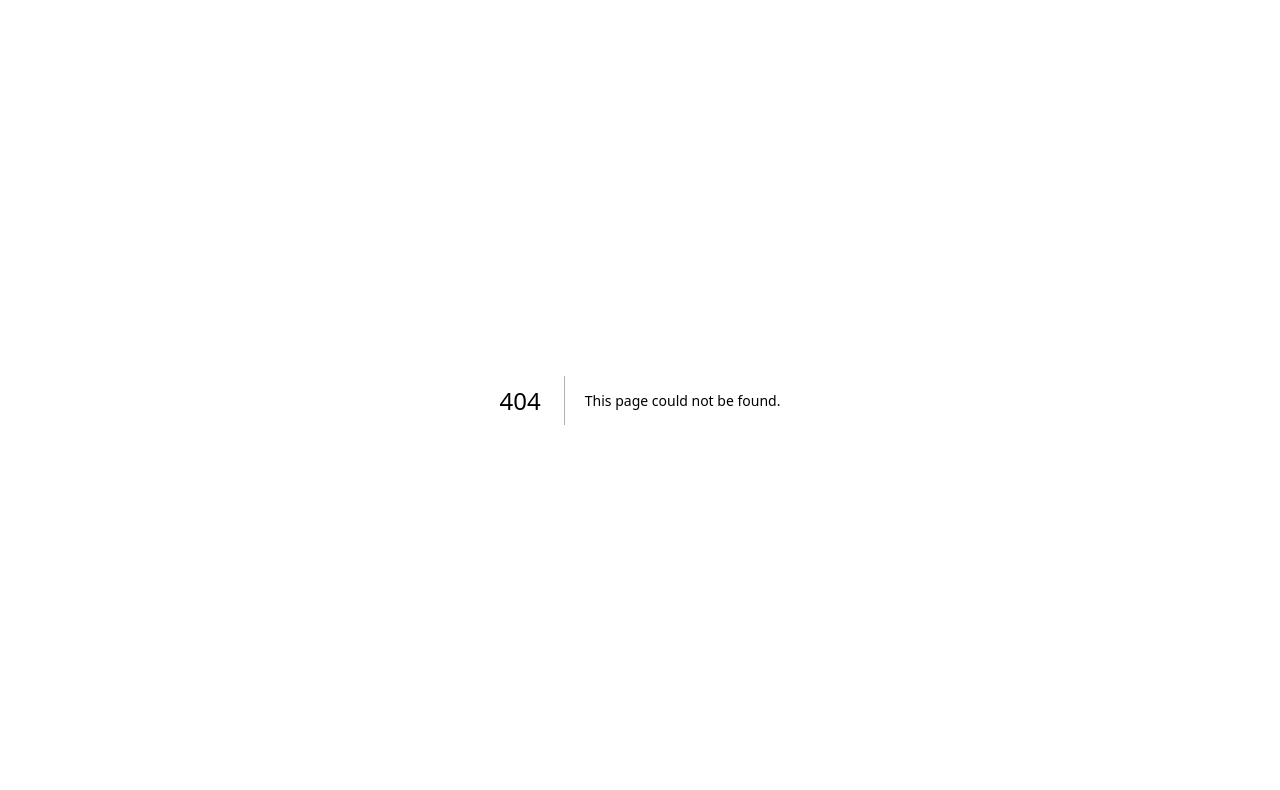
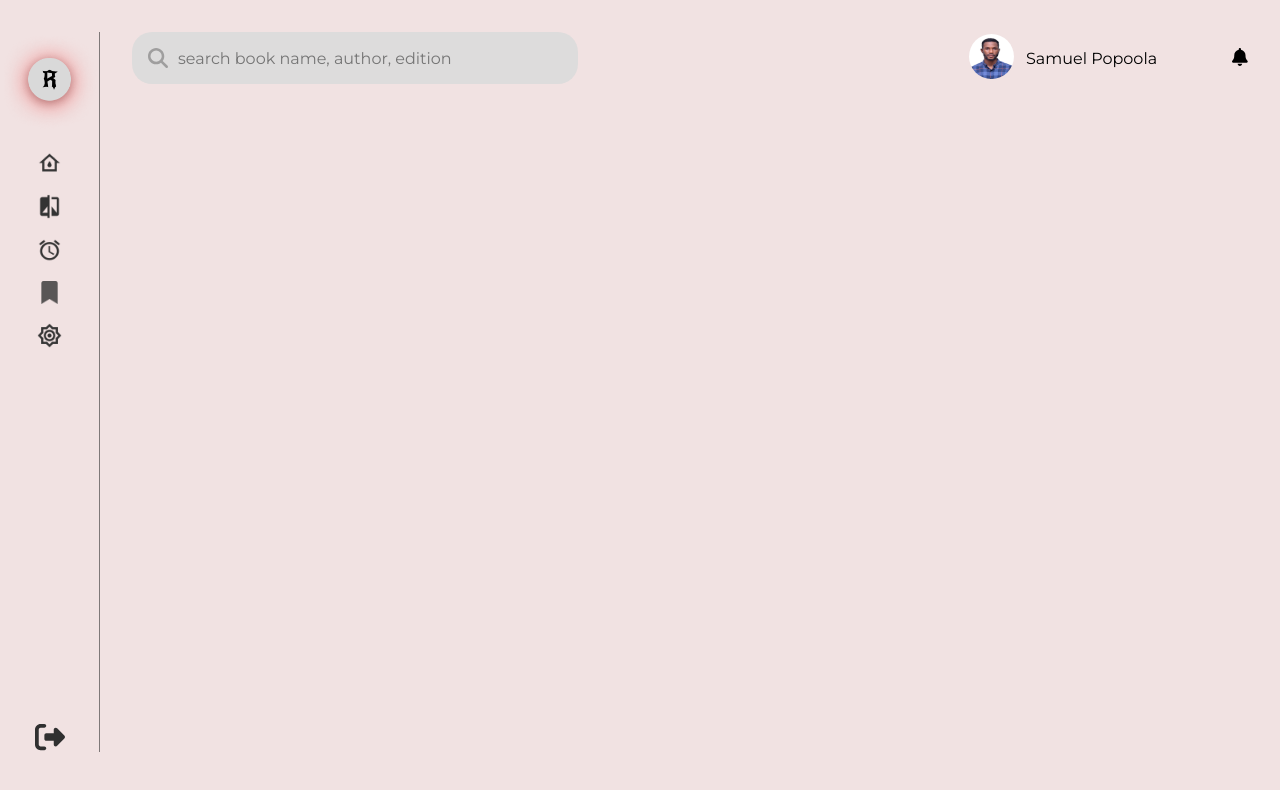
Before and after one commit to Tobby8629/Book_E-Commerce, a Next.js app: page /books in a window 1280 px wide. Before the commit this address had no page. Shown: the top 790 px of the page. Built offline with nearby package versions, Linux system fonts and the light colour scheme; a web font is replaced by a local one.

Commit message:
Create search bar

```diff
--- /dev/null
+++ b/component/layout.tsx
@@ -0,0 +1,28 @@
+import Sidebar from "./sidebar";
+import PropTypes from 'prop-types';
+import { ReactNode } from 'react';
+
+interface LayoutProps {
+  side: boolean;
+  changeicon: () => void;
+  children: ReactNode;
+}
+
+const Layout = ({side, children, changeicon}: LayoutProps ) => {
+
+    return (
+      <>
+        <Sidebar side = {side} changeicon={changeicon} />
+          {children}
+      </>
+
+     );
+}
+
+Layout.propTypes = {
+    side: PropTypes.bool.isRequired,
+    children: PropTypes.element.isRequired,
+    changeicon: PropTypes.func.isRequired
+  };
+
+export default Layout;
--- /dev/null
+++ b/component/search/search.module.css
@@ -0,0 +1,133 @@
+.search {
+  position: fixed;
+  top:0;
+  width: calc(100% - 100px);
+  background-color: #f1e2e2;
+  padding: 1rem 2rem;
+  padding-top: 2rem;
+  display: flex;
+  justify-content: space-between;
+  z-index: 99;
+}
+
+.searchpage {
+  height: 100vh;
+  position: fixed;
+  width: calc(100% - 100px);
+  right: 0;
+  backdrop-filter: blur(40px);
+  padding: 0rem 3rem;
+  margin-top: 5rem;
+  display: flex;
+  justify-content: space-between;
+  flex-wrap: wrap;
+  overflow: scroll;
+}
+
+.column {
+  display: flex;
+  flex-direction: column;
+  width: 23%;
+  margin: 10px 0;
+}
+
+.column .image img {
+  width: 100%;
+  height: 100%;
+}
+
+.sorry {
+  display: flex;
+  justify-content: center;
+  width: 80%;
+  margin: auto;
+}
+
+.sorry h3 {
+  font-family: 'Montserrat', sans-serif;
+  font-size: 50px;
+  line-height: 60px;
+  text-align: center;
+}
+
+.column h3,
+.column p {
+  text-align: center;
+  font-family: 'Montserrat', sans-serif;
+  text-transform: capitalize;
+
+}
+
+.inputsearch {
+  background-color: rgba(220, 220, 220, 0.89);
+  border-radius: 20px;
+  width: 40%;
+  padding: 1rem;
+  display: flex;
+  align-items: center;
+}
+
+.inputsearch input {
+  background-color: transparent;
+  outline: none;
+  border: 0px;
+  font-size: 20px;
+  width: calc(100% - 22px);
+  font-family: 'Montserrat', sans-serif;
+  font-size: 16px;
+}
+
+.inputsearch svg {
+  font-size: 20px;
+  color: rgba(150, 150, 150, 0.89);
+  margin-right: 10px;
+}
+
+.userdata {
+  width: 25%;
+  display: flex;
+  justify-content: space-between;
+  align-items: center;
+}
+
+.user {
+  display: flex;
+  align-items: center;
+}
+
+.user p {
+  font-family: 'Montserrat', sans-serif;
+  font-size: 16px;
+  text-align: left;
+}
+
+.image {
+ margin-right: 12px;
+}
+
+.image img {
+  width: 45px;
+  height: 45px;
+  border-radius: 30px;
+}
+
+.svg svg {
+  font-size: 18px;
+}
+
+@media (max-width: 768px) {
+  .search {
+  padding: 1rem;
+  padding-top: 2rem;
+  background-color: #f1e2e2;
+}
+
+.inputsearch {
+  width: 45%;
+}
+
+.userdata {
+  width: 38%;
+}
+
+}
--- /dev/null
+++ b/component/search/search.tsx
@@ -0,0 +1,40 @@
+import { FontAwesomeIcon } from '@fortawesome/react-fontawesome';
+import styles from './search.module.css'
+import PropTypes from 'prop-types';
+import { faBell, faSearch } from '@fortawesome/free-solid-svg-icons';
+import { useState } from 'react';
+
+interface SearchProps {
+  free: (event: string) => void;
+  off: boolean;
+}
+
+const Search = ({ free, off}: SearchProps) => {
+
+    return (
+     <div className={styles.search}>
+        <label className={styles.inputsearch} >
+          {off ? <FontAwesomeIcon icon={faSearch}/> : null }
+          <input placeholder="search book name, author, edition"  onChange={(event)=>free(event.target.value)}  />
+        </label>
+        <div className={styles.userdata}>
+          <div className={styles.user}>
+            <div className={styles.image}>
+              <img src='sam.jpg' />
+            </div>
+            <p>Samuel Popoola</p>
+          </div>
+          <div className={styles.svg}>
+            <FontAwesomeIcon icon={faBell} />
+          </div>
+        </div>
+     </div>
+    );
+}
+
+Search.propTypes = {
+  free: PropTypes.func.isRequired,
+  off: PropTypes.bool.isRequired
+};
+
+export default Search;
--- /dev/null
+++ b/component/search/searchpage.tsx
@@ -0,0 +1,53 @@
+import styles from "./search.module.css"
+import PropTypes from 'prop-types'
+import AOS from 'aos';
+import 'aos/dist/aos.css'
+import { useEffect } from "react";
+
+interface ReelItem {
+    id: number;
+    image: string;
+    title: string;
+    author: string
+  }
+
+interface Searchpage {
+    reel: ReelItem[];
+  }
+const Searchpage = ({reel}: Searchpage) => {
+    useEffect(() => {
+        if (typeof window !== 'undefined') {
+          AOS.init({duration: 1500}); // Initialize AOS on the client side
+        }
+      }, []);
+    return (
+     <div className={styles.searchpage} data-aos = "zoom-out">
+     {reel.length > 0 ?
+       reel.map((e) => (
+        <div key={e.id} className={styles.column}>
+          <div className={styles.image}>
+            <img src={e.image} alt={e.title}/>
+          </div>
+         <h3>{e.title}</h3>
+         <p>{e.author}</p>
+        </div>
+       )) :
+       <div className={styles.sorry}>
+         <h3>Sorry! Couldn't find a book or author with such name....</h3>
+      </div>
+     }
+     </div>
+    );
+}
+
+Searchpage.propTypes = {
+    reel: PropTypes.arrayOf(
+      PropTypes.shape({
+        id: PropTypes.number.isRequired,
+        image: PropTypes.string.isRequired,
+        title: PropTypes.string.isRequired,
+        author: PropTypes.string.isRequired,
+      })
+    ).isRequired,
+  };
+export default Searchpage;
--- a/component/sidebar.tsx
+++ b/component/sidebar.tsx
@@ -1,39 +1,135 @@
-import React from 'react'
+import React, { useState } from 'react'
 import styles from '@/styles/nav.module.css'
 import { FontAwesomeIcon } from '@fortawesome/react-fontawesome';
-import { faRightFromBracket } from '@fortawesome/free-solid-svg-icons';
+import { faRightFromBracket, faBars, faTimes } from '@fortawesome/free-solid-svg-icons';
 import PropTypes from 'prop-types';
+import Search from './search/search';
+import Searchpage from './search/searchpage';
 
 interface SidebarProps {
   side: boolean;
+  changeicon: () => void;
 }
 
-function Sidebar({ side }: SidebarProps) {
+function Sidebar({ side,changeicon }: SidebarProps) {
+  const book = [
+    {
+      id: 1,
+      title: "tears of the sun",
+      author: "chinua achebe",
+      image: 'book1.png'
+    },
+    {
+      id: 2,
+      title: "tears of the sun",
+      author: "popoola samuel",
+      image: 'book2.png'
+    },
+    {
+      id: 3,
+      title: "tears of the sun",
+      author: "chinua achebe",
+      image: 'book3.png'
+    },
+    {
+      id: 4,
+      title: "tears of the sun",
+      author: "chinua achebe",
+      image: 'book4.png'
+    },
+    {
+      id: 5,
+      title: "tears of the sun",
+      author: "chinua achebe",
+      image: 'book1.png'
+    },
+    {
+      id:6,
+      title: "tears of the sun",
+      author: "chinua achebe",
+      image: 'book1.png'
+    },
+    {
+      id: 7,
+      title: "tears of the sun",
+      author: "chinua achebe",
+      image: 'book2.png'
+    },
+    {
+      id: 8,
+      title: "tears of the sun",
+      author: "chinua achebe",
+      image: 'book3.png'
+    }
+
+  ]
+  const [open, setopen] = useState(false)
+  const [off, setoff] = useState(true)
+  const [text, settext] = useState('')
+  const free = (event: string) => {
+    event === "" ? setoff(true) : setoff(false)
+    event === "" ? setopen(false) : setopen(true)
+    settext(event)
+  }
+  const reel = book.filter((b)=> b.author.includes(text.toLocaleLowerCase()) || b.title.includes(text.toLocaleLowerCase()))
   return (
-    <nav id ='nav' className={side ? styles.sideoff : styles.sideon}>
+    <>
+      <div className='desktop'>
+        <Search free = {free} off = {off} />
+        {open ? <Searchpage reel={reel} /> : null}
+      </div>
+      <div className='mobile drag' onClick={changeicon}>
+          <FontAwesomeIcon icon={side ? faBars : faTimes} />
+      </div>
+      <nav id ='nav' className={side ? styles.sideoff : styles.sideon}>
       <div className={styles.wrapper}>
       <div className={styles.all}>
         <div className={styles.logo}>
-          <img src='logo.png' alt='logo' />
+          <a href='/'>
+            <img src='logo.png' alt='logo' />
+          </a>
         </div>
         <div className={styles.menu}>
-          <div><img src='home.png' alt='home' /></div>
-          <div><img src='books.png' alt='books' /></div>
-          <div><img src='schedule.png' alt='schedule' /></div>
-          <div><img src='vector.png' alt='Vector' /></div>
-          <div><img src='settings.png' alt='settings' /></div>
+          <div>
+            <a href='/'>
+              <img src='home.png' alt='home' />
+            </a>
+          </div>
+          <div>
+            <a href='/books'>
+              <img src='books.png' alt='books' />
+            </a>
+          </div>
+          <div>
+            <a href='/schedule'>
+              <img src='schedule.png' alt='schedule' />
+            </a>
+          </div>
+          <div className={styles.book}>
+              <a href='/scheduled'>
+                <img src='vector.png' alt='Vector' />
+              </a>
+          </div>
+          <div>
+            <a href='/settings'>
+            <img src='settings.png' alt='settings' />
+            </a>
+          </div>
         </div>
       </div>
       <div className={styles.logout}>
         <FontAwesomeIcon icon={faRightFromBracket} />
       </div>
       </div>
-    </nav>
+      </nav>
+    </>
+
   )
 }
 
 Sidebar.propTypes = {
-  side: PropTypes.bool.isRequired
+  side: PropTypes.bool.isRequired,
+  changeicon: PropTypes.func.isRequired
 };
 
 export default Sidebar
--- a/package.json
+++ b/package.json
@@ -18,6 +18,7 @@
     "@types/node": "20.4.5",
     "@types/react": "18.2.17",
     "@types/react-dom": "18.2.7",
+    "aos": "^2.3.4",
     "eslint": "8.45.0",
     "eslint-config-next": "13.4.12",
     "framer-motion": "^10.15.0",
@@ -29,6 +30,7 @@
     "typescript": "5.1.6"
   },
   "devDependencies": {
+    "@types/aos": "^3.0.4",
     "stylelint": "^13.13.1",
     "stylelint-config-standard": "^21.0.0",
     "stylelint-csstree-validator": "^1.9.0",
--- a/pages/_app.tsx
+++ b/pages/_app.tsx
@@ -2,8 +2,18 @@ import '@/styles/globals.css'
 import type { AppProps } from 'next/app'
 import '@fortawesome/fontawesome-svg-core/styles.css';
 import { config } from '@fortawesome/fontawesome-svg-core';
+import Layout from '@/component/layout';
+import { useState } from 'react';
 config.autoAddCss = false;
 
 export default function App({ Component, pageProps }: AppProps) {
-  return <Component {...pageProps} />
+  const[side, setside] = useState(true)
+    const changicon = () => {
+        setside(!side)
+    }
+  return (
+    <Layout side = {side} changeicon = {changicon}>
+      <Component {...pageProps} side={side} />
+    </Layout>
+  )
 }
--- a/styles/globals.css
+++ b/styles/globals.css
@@ -3,7 +3,6 @@
 
 /* :root {
   --max-width: 1100px;
-  --border-radius: 12px;
   --font-mono:
     ui-monospace,
     menlo,
@@ -167,6 +166,10 @@ h3 {
   justify-content: flex-end;
 }
 
+.searchpage {
+  background-color: beige;
+}
+
 svg {
   font-size: 30px;
 }
@@ -195,7 +198,7 @@ h4 {
   display: flex;
 }
 
-.image img {
+ img {
   width: 100%;
   -webkit-user-drag: none;
 }
@@ -203,6 +206,10 @@ h4 {
 .week {
   display: flex;
   justify-content: space-between;
+}
+
+.desktop {
+  display: none;
 }
 
 .week li {
@@ -240,6 +247,10 @@ h4 {
     display: none;
   }
 
+  .desktop {
+    display: block;
+  }
+
   .week {
     justify-content: unset;
   }
@@ -247,6 +258,10 @@ h4 {
   #nav {
     backdrop-filter: blur(0);
     margin: auto 0;
+  }
+
+  .search_searchpage__603cM .styles_main__6hg1w {
+    overflow: hidden;
   }
 
   .styles_top__0YTPX .welcome_wrapper__l1SUd {
@@ -269,7 +284,11 @@ h4 {
   }
 
   .styles_middle__7Q1tJ .popular_popular__CDj_R {
-    width: 50%;
+    width: 45%;
+  }
+
+  .styles_end__miCba .popular_popular__CDj_R {
+    width: 47%;
   }
 
   .popular .parent {
--- a/styles/index.module.css
+++ b/styles/index.module.css
@@ -13,7 +13,8 @@
 @media (min-width: 768px) {
   .body_desktop {
     display: block;
-    padding: 1.5rem;
+    padding: .5rem 1.5rem;
+    padding-top: 6rem;
   }
 
   .body_mobile {
@@ -42,6 +43,7 @@
 
 @media (min-width: 1280px) {
   .body_desktop {
-    padding: 2rem 3rem;
+    padding: 0.5rem 3rem;
+    padding-top: 6rem;
   }
 }
--- a/styles/nav.module.css
+++ b/styles/nav.module.css
@@ -3,7 +3,7 @@
 }
 
 .menu div {
-  width: 35%;
+  width: 25%;
   margin: 15px auto;
 }
 
@@ -17,6 +17,10 @@
 
 .sideoff {
   left: -100px;
+}
+
+.menu .book {
+  width: 18%;
 }
 
 .wrapper {
```
Also changed, not shown: pages/books.tsx (added, +10 -0 lines), pages/index.tsx (+10 -8 lines), public/sam.jpg (added), 1 other file (tests, documents, lock files or other folders).
